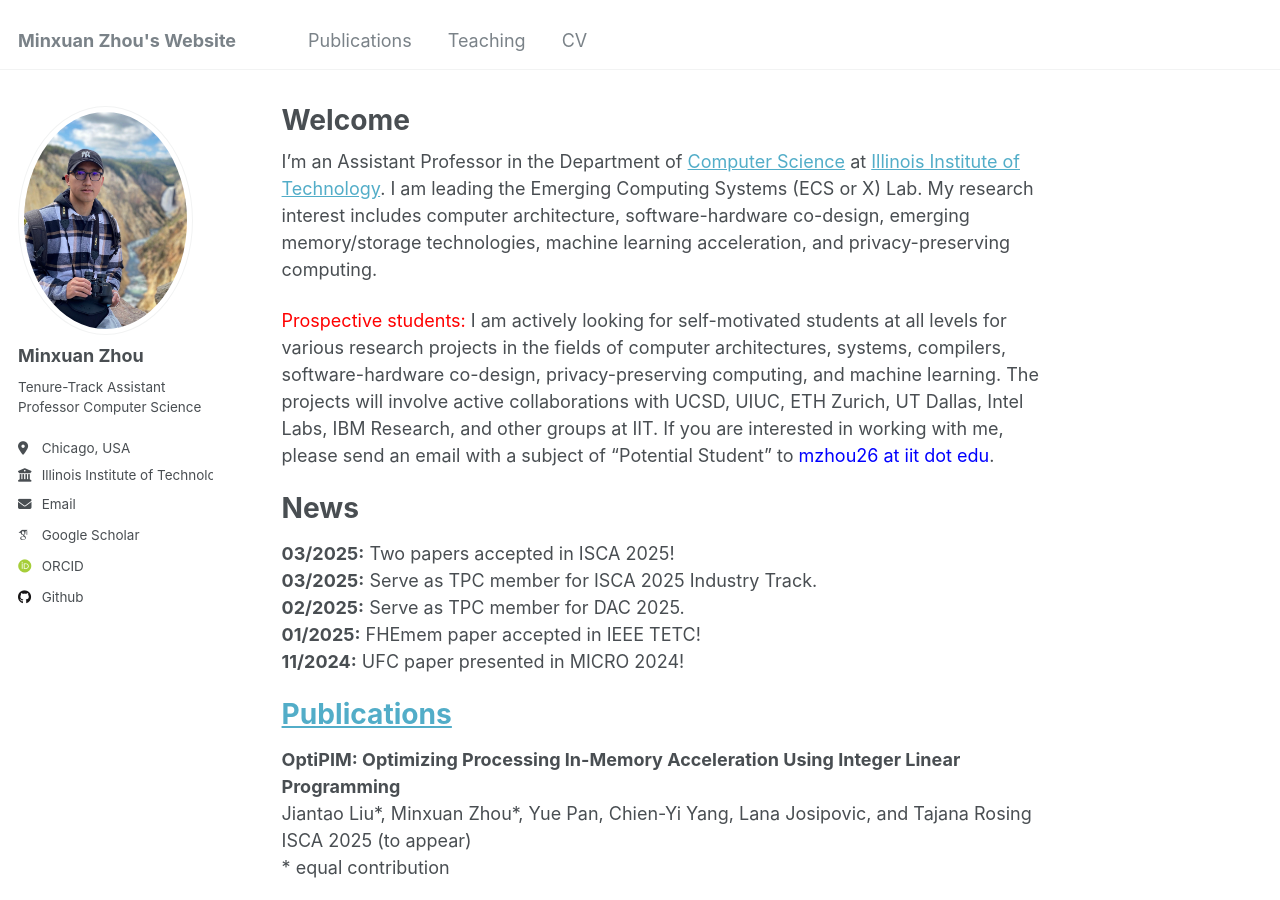
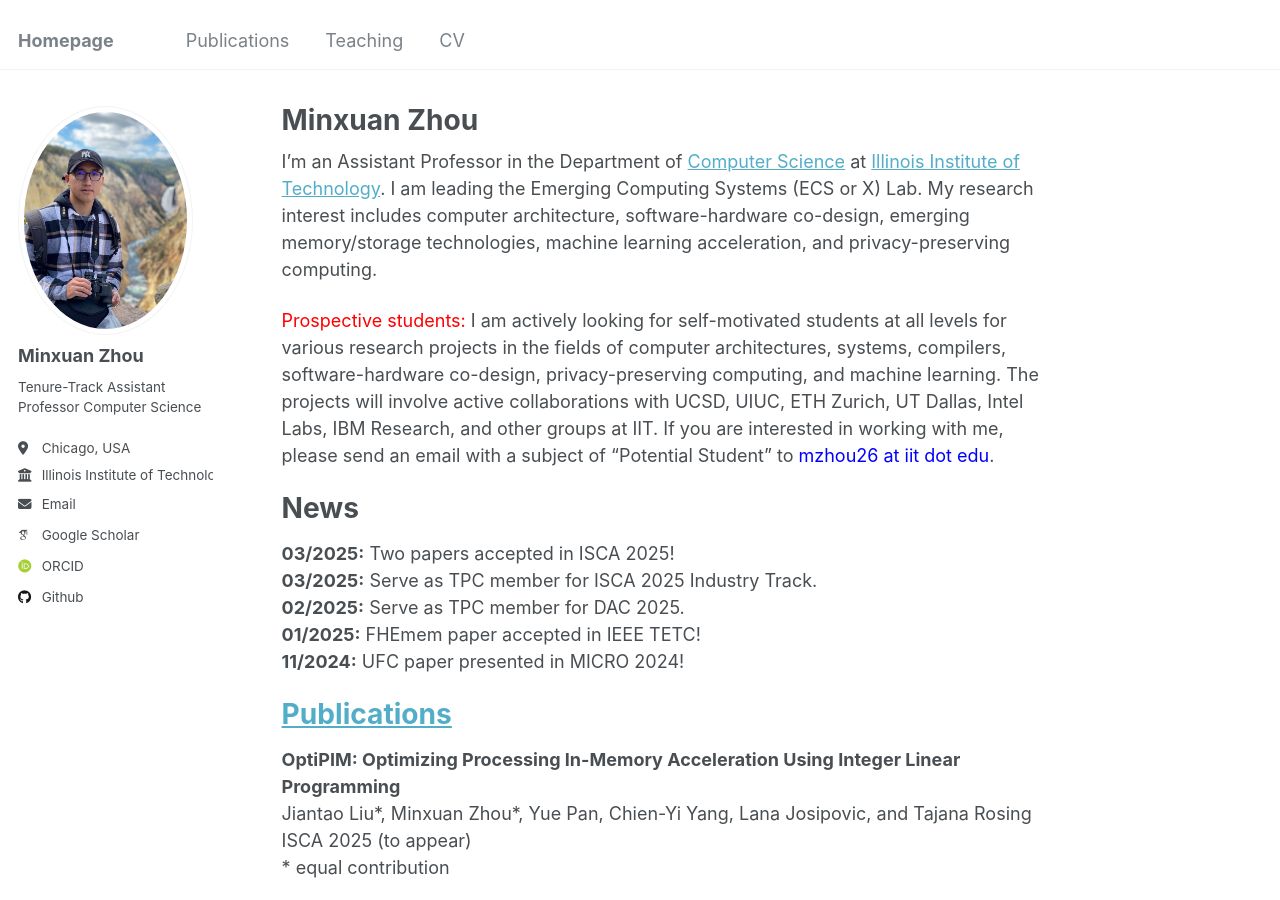
Before and after one commit to zhouminxuan/zhouminxuan.github.io, a Jekyll site: the page built from _pages/about.md, in a window 1280 px wide and 900 px high. Built offline with Jekyll 4.4.1, drawn with Linux system fonts in a browser that asks for light colours; some web fonts are replaced.

Commit message:
update website title

```diff
--- a/_config.yml
+++ b/_config.yml
@@ -8,7 +8,7 @@
 
 # Basic Site Settings
 locale                   : "en-US"
-title                    : "Minxuan Zhou's Website"
+title                    : "Homepage"
 title_separator          : "-"
 name                     : &name "Minxuan Zhou"
 description              : &description "Assistant Professor at Illinois Institute of Technology"
--- a/_pages/about.md
+++ b/_pages/about.md
@@ -1,6 +1,6 @@
 ---
 permalink: /
-title: "Welcome"
+title: "Minxuan Zhou"
 author_profile: true
 redirect_from:
   - /about/
```
